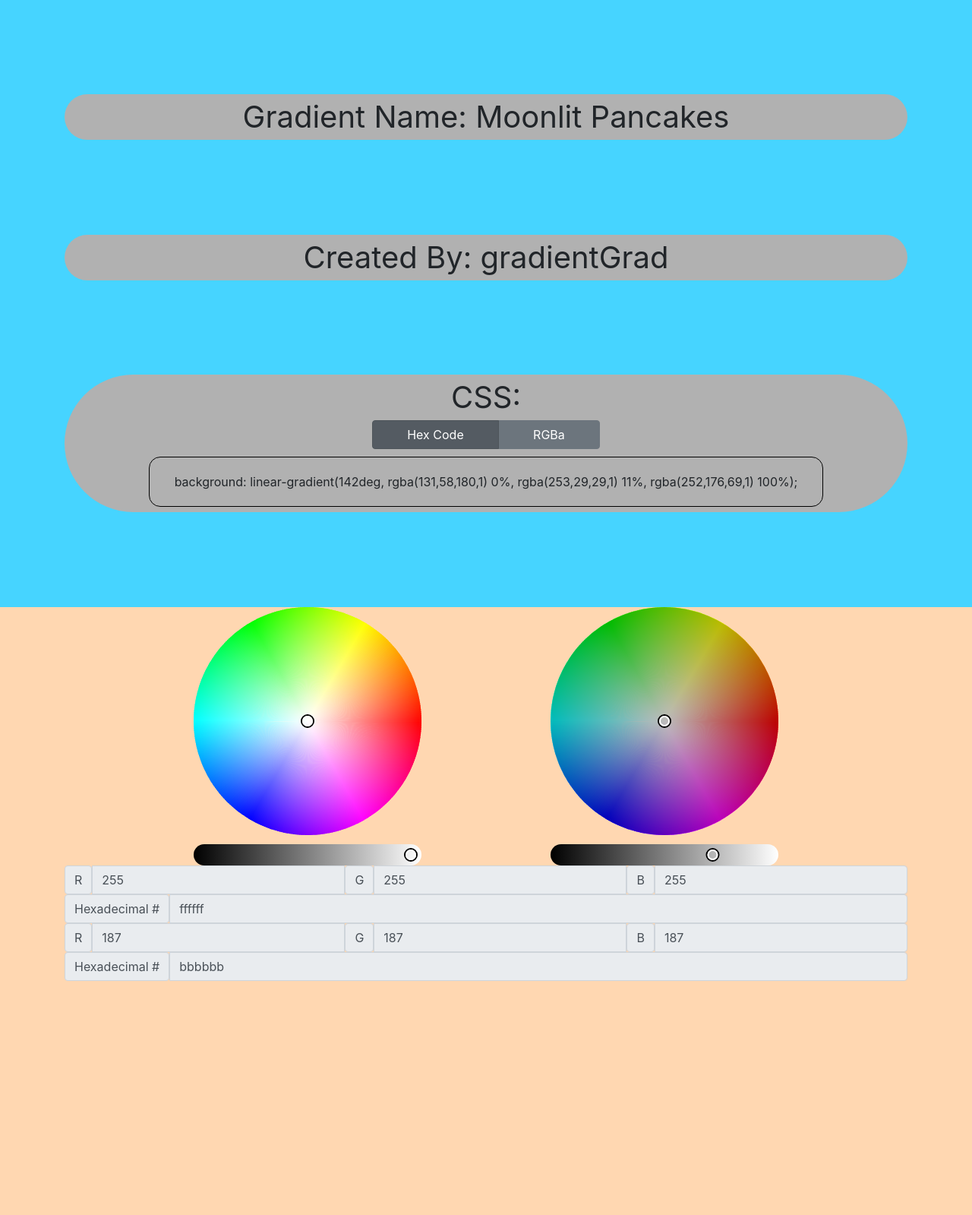
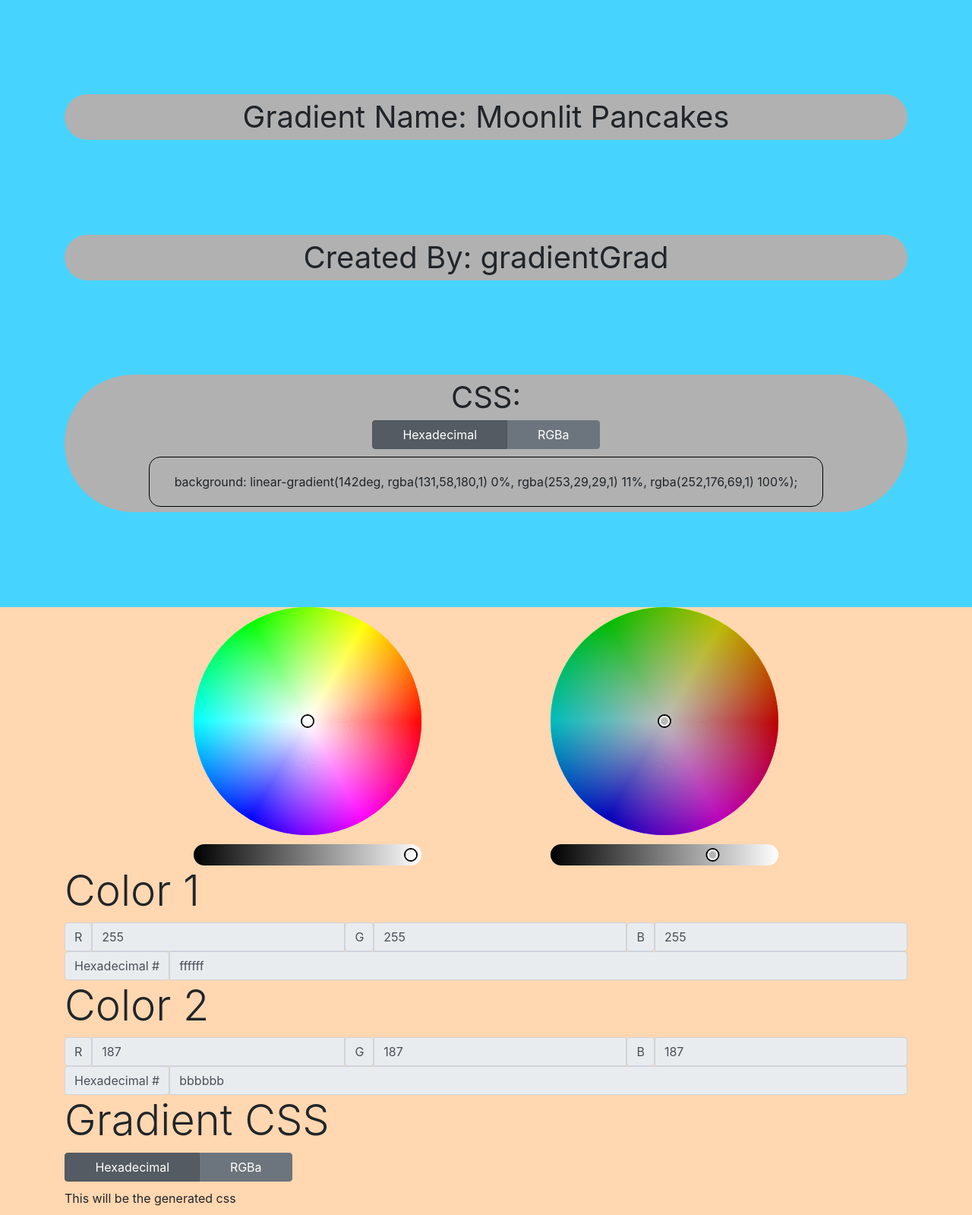
Before and after one commit to timothy-johnston/GradientBox, a Django app: page / in a window 1280 px wide. Shown: the part 801-2400 px from the top of the page at 76% size. Run offline with Django 3.2, Linux system fonts and the light colour scheme; some libraries are stand-ins or nearby versions.

Commit message:
implementing custom gradient form

```diff
--- a/gradientbox/api/static/api/main.css
+++ b/gradientbox/api/static/api/main.css
@@ -59,7 +59,7 @@ section {
     margin-bottom: 0px;
 }
 
-#conv-btn-container {
+.btn-group-colorformat {
     margin-left: auto;
     margin-right: auto;
     margin-bottom: 10px;
--- a/gradientbox/api/templates/api/index.html
+++ b/gradientbox/api/templates/api/index.html
@@ -46,9 +46,9 @@
                     <!-- <div id="conv-btn-container">
 
                     </div> -->
-                    <div id="conv-btn-container" class="btn-group btn-group-toggle" data-toggle="buttons">
+                    <div id="conv-btn-container" class="btn-group btn-group-toggle btn-group-colorformat" data-toggle="buttons">
                         <label class="btn btn-secondary active">
-                              <input type="radio" name="options" id="option1" autocomplete="off" checked>Hex Code
+                            <input type="radio" name="options" id="option1" autocomplete="off" checked>Hexadecimal
                         </label>
                         <label class="btn btn-secondary">
                             <input type="radio" name="options" id="option2" autocomplete="off">RGBa
@@ -64,6 +64,7 @@
                     <div id="color-picker-1"></div>
                     <div id="color-picker-2"></div>
                 </div>
+                <h3 class="color-input-header display-4">Color 1</h3>
                 <div id="rgba-input-container-1" class="gradient-input-group input-group">
                     <span class="input-group-text">R</span>
                     <input disabled id="rgba-input-R-1" type="text" class="color-input rgba-input form-control" placeholder="Username">
@@ -76,6 +77,7 @@
                     <span class="input-group-text">Hexadecimal #</span>
                     <input disabled id="hex-input-1" type="text" class="color-input hex-input form-control" placeholder="Username">
                 </div>
+                <h3 class="color-input-header display-4">Color 2</h3>
                 <div id="rgba-input-container-2" class="gradient-input-group input-group">
                     <span class="input-group-text">R</span>
                     <input disabled id="rgba-input-R-2" type="text" class="color-input rgba-input form-control" placeholder="Username">
@@ -87,6 +89,18 @@
                 <div id="hex-input-container" class="gradient-input-group input-group">
                     <span class="input-group-text">Hexadecimal #</span>
                     <input disabled id="hex-input-2" type="text" class="color-input hex-input form-control" placeholder="Username">
+                </div>
+                <div id="generated-css-container">
+                    <h3 id="generated-css-header" class="display-4">Gradient CSS</h3>
+                    <div class="btn-group btn-group-toggle btn-group-colorformat" data-toggle="buttons">
+                        <label class="btn btn-secondary active">
+                            <input type="radio" name="options" id="option1" autocomplete="off" checked>Hexadecimal
+                        </label>
+                        <label class="btn btn-secondary">
+                            <input type="radio" name="options" id="option2" autocomplete="off">RGBa
+                        </label>
+                    </div>
+                    <p id="generated-css">This will be the generated css</p>
                 </div>
             </div>
 
```
Lines whose indentation alone changed are shown as unchanged.
